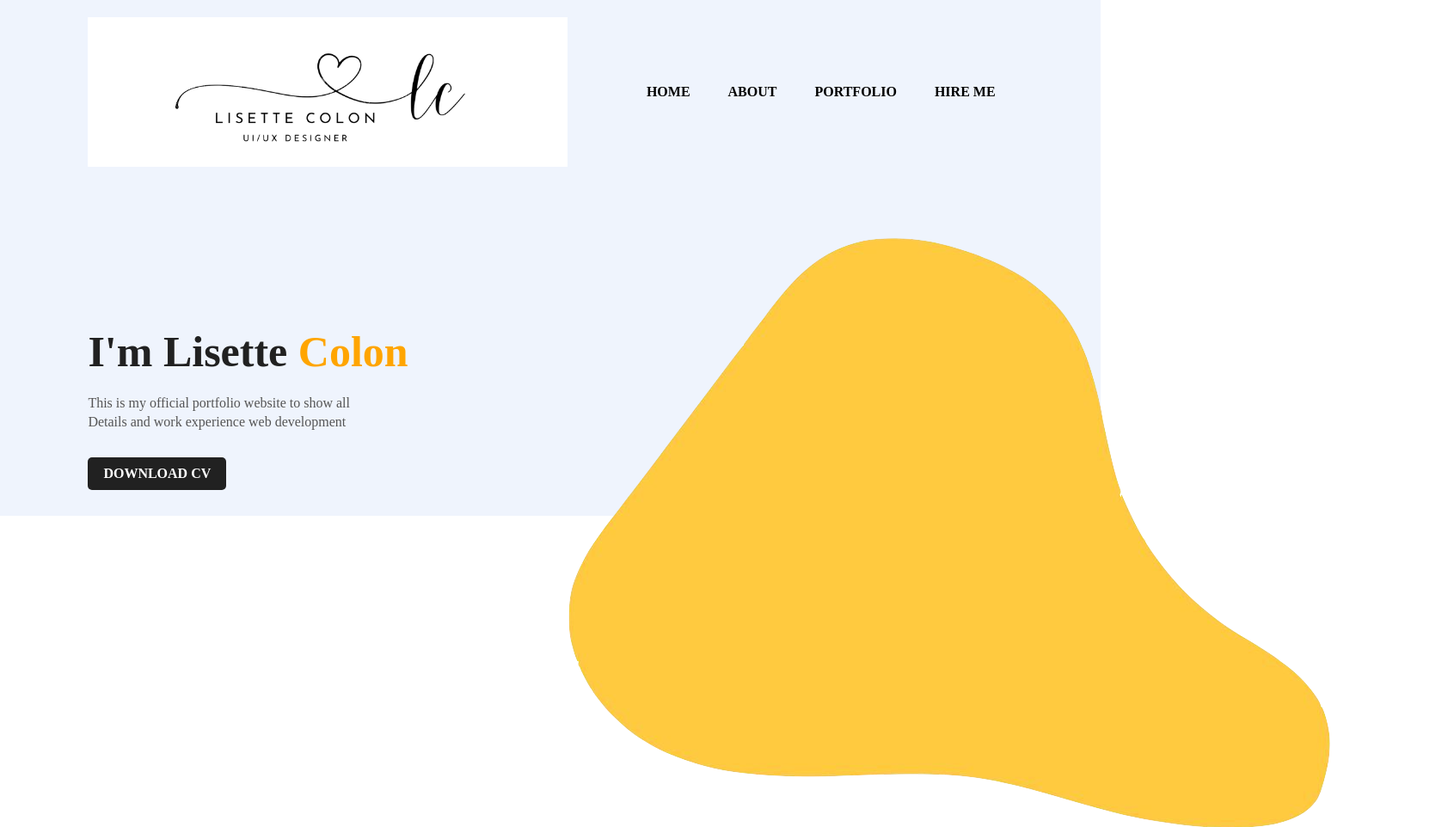
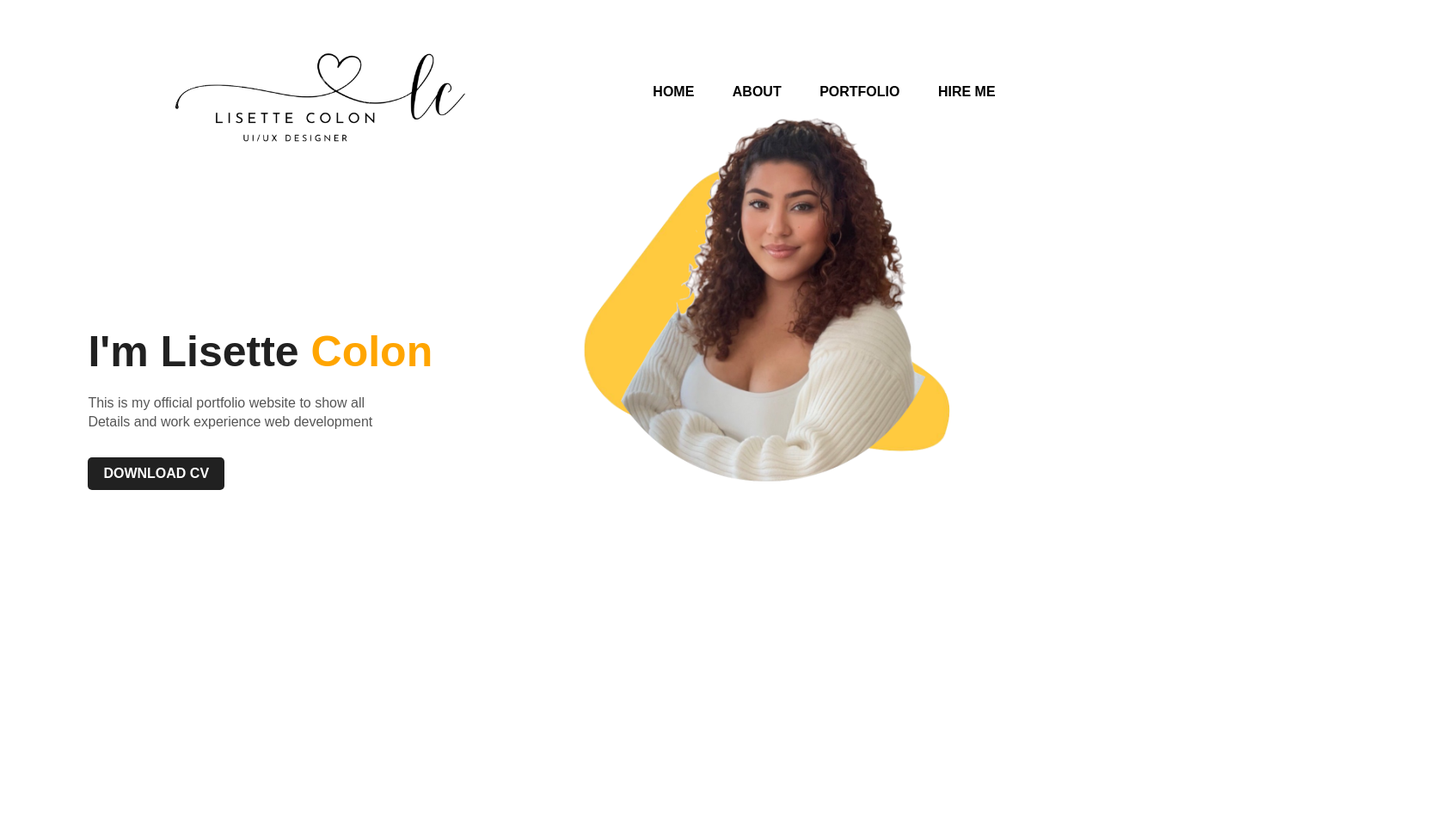
Before and after one commit to CodebyL/17HTMLCSS, a plain HTML site: page index.html in a window 1280 px wide. Shown: the top 962 px of the page at 86% size, 1684 px wide, since content can reach past the window. After the commit the page ends 800 px from the top, so only its background shows below. Drawn offline with Linux system fonts and the light colour scheme.

Commit message:
adding response from CSS

```diff
--- a/style.css
+++ b/style.css
@@ -1,14 +1,14 @@
 *{
 margin: 0;
 padding: 0;
-font-family: san-serif;
+font-family: sans-serif;
 }
 
 .hero{
     position: relative;
     width: 100%;
     height:100;
-    background: #eff4fd;
+    background: #fff;
 }
 
 nav{
@@ -72,6 +72,22 @@ span{
     height: 80%;
     position: absolute;
     bottom:0;
-    right: 100px;
+    right:100px;
+}
 
+.images img{
+    height: 100%;
+    position: absolute;
+    left: 50%;
+    bottom: 0;
+    transform: translateX(-50%);
+    transition: bottom 1s, left 1s;
 }
+
+.images:hover .shape{
+    bottom: 40px;
+}
+
+.images:hover .myself{
+    left: 45%;
+}
```
